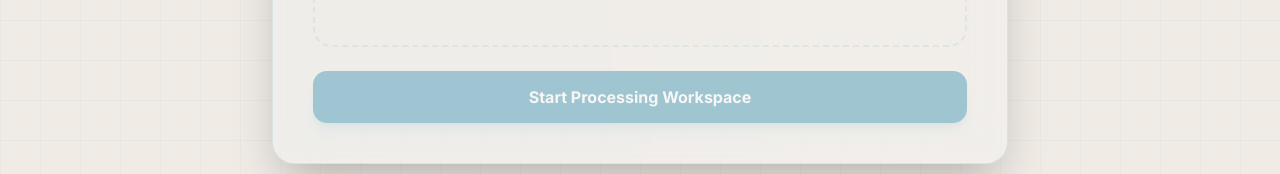
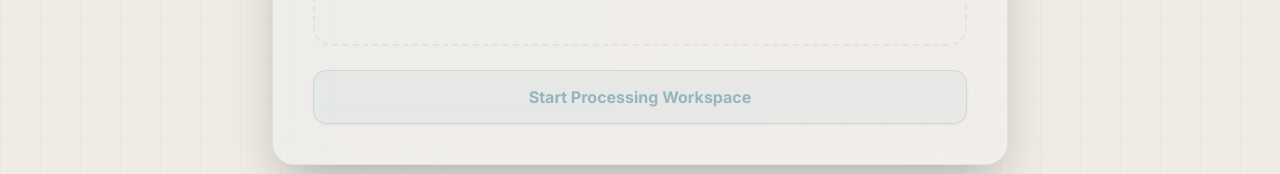
Before and after one commit to eswarvenkatka/medsumm, a Next.js app in the folder frontend/: page /dashboard/upload in a window 1280 px wide. Shown: the part 540-714 px from the top of the page. Built offline with nearby package versions, Linux system fonts and the light colour scheme; no server answers; sample sign-in values are in the browser's storage.

Commit message:
fix: refactor start processing button styling (remove white text) and attach direct click handler

```diff
--- a/frontend/src/app/dashboard/upload/page.tsx
+++ b/frontend/src/app/dashboard/upload/page.tsx
@@ -38,7 +38,7 @@ export default function UploadPage() {
     }
   };
 
-  const handleUploadSubmit = async (e: React.FormEvent) => {
+  const handleUploadSubmit = async (e: React.FormEvent | React.MouseEvent) => {
     e.preventDefault();
     if (!file) {
       setErrorMsg("No file selected. Please select a PDF or DOCX file to proceed.");
@@ -183,8 +183,9 @@ export default function UploadPage() {
 
               <button
                 type="submit"
+                onClick={handleUploadSubmit}
                 disabled={!file}
-                className="w-full py-3.5 rounded-xl bg-gradient-to-r from-indigo-600 to-indigo-500 hover:from-indigo-500 hover:to-indigo-600 font-bold text-white transition-all shadow-lg shadow-indigo-600/20 disabled:opacity-50 disabled:cursor-not-allowed hover:scale-[1.01]"
+                className="w-full py-3.5 rounded-xl bg-[#3B7E96]/10 text-[#3B7E96] border border-[#3B7E96]/30 hover:bg-[#3B7E96]/20 font-bold transition-all shadow-sm disabled:opacity-50 disabled:cursor-not-allowed hover:scale-[1.01] cursor-pointer"
               >
                 Start Processing Workspace
               </button>
```
